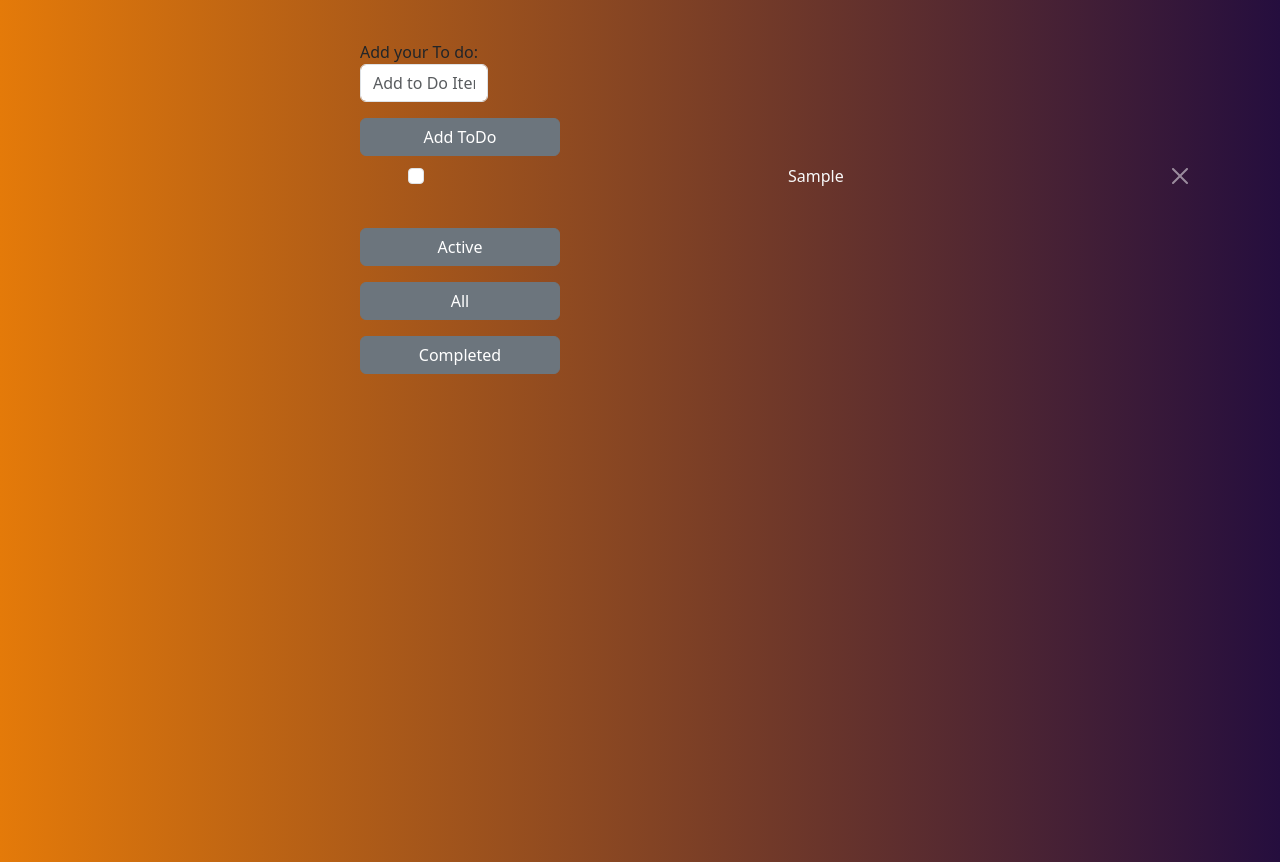
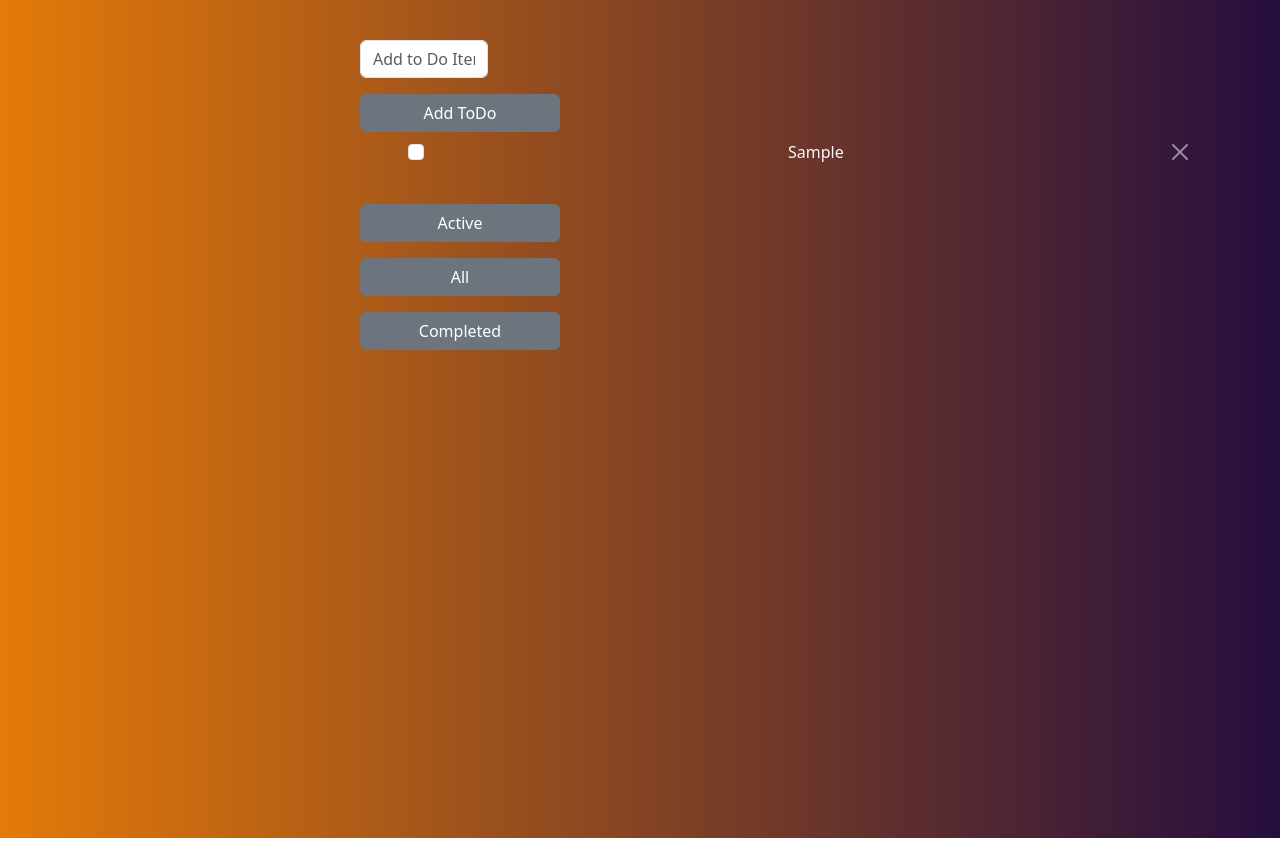
Before and after one commit to Karthi981/react-app, a React (Vite) app: page / in a window 1280 px wide. Both pictures are taken after typing "Sample" into the empty fields and a click on the button "Add ToDo". Shown: the top 862 px of the page. After the commit the page ends 838 px from the top, so only its background shows below. Built offline with nearby package versions, Linux system fonts and the light colour scheme.

Commit message:
finished changes

```diff
--- a/src/App.tsx
+++ b/src/App.tsx
@@ -1,4 +1,5 @@
 import Calci from "./Calci";
+import Handleform from "./Handleform";
 import Todos from "./Todos";
 import "./styles.css";
 function App() {
--- a/src/Calci.tsx
+++ b/src/Calci.tsx
@@ -1,5 +1,4 @@
 import { useReducer, useEffect, useMemo } from "react";
-import Button from "./components/Button";
 import CalciButton from "./components/CalciButton";
 
 type CalculatorState = {
--- a/src/Todos.tsx
+++ b/src/Todos.tsx
@@ -1,4 +1,4 @@
-import React, { useState } from "react";
+import React, { useState, useEffect } from "react";
 import Button from "./components/Button";
 
 interface Item {
@@ -8,11 +8,16 @@ interface Item {
 }
 
 const Todos: React.FC = () => {
-  const [todos, setTodos] = useState<{ input: string; items: Item[] }>({
+  const [todos, setTodos] = useState<{
+    input: string;
+    items: Item[];
+    filteredItems: Item[];
+  }>({
     input: "",
     items: [],
+    filteredItems: [],
   });
-  const { input, items } = todos;
+  const { input, items, filteredItems } = todos;
 
   const handleForm = (e: React.FormEvent<HTMLFormElement>) => {
     e.preventDefault();
@@ -22,7 +27,11 @@ const Todos: React.FC = () => {
     if (input.trim() !== "") {
       let value: Item[] = [];
       value.push({ id: Date.now(), text: input, selected: false });
-      setTodos({ items: [...items, ...value], input: "" });
+      setTodos({
+        items: [...items, ...value],
+        input: "",
+        filteredItems: [...filteredItems, ...value],
+      });
     }
   };
   const removeTodo = (index: number) => {
@@ -31,15 +40,31 @@ const Todos: React.FC = () => {
     setTodos((prevItems: { input: string; items: Item[] }) => ({
       ...prevItems,
       items: updatedTodos,
+      filteredItems: updatedTodos,
     }));
   };
-  const onFilter = (ifselected: boolean) => {
-    const filteredItems = items.filter((item) => item.selected === ifselected);
+  const onFilter = (isChange: boolean, ifselected?: boolean) => {
+    if (isChange === true) {
+      const filtered = items.filter((item) => item.selected === ifselected);
       setTodos((prevItems: { input: string; items: Item[] }) => ({
         ...prevItems,
-      items: filteredItems,
+        filteredItems: filtered,
       }));
+    } else {
+      setTodos((prevItems: { input: string; items: Item[] }) => ({
+        ...prevItems,
+        filteredItems: items,
+      }));
+    }
   };
+
+  useEffect(() => {
+    setTodos((prevItems: { input: string; items: Item[] }) => ({
+      ...prevItems,
+      filteredItems: items,
+    }));
+  }, [items]);
+
   const handleCheckboxChange = (id: number) => {
     let selectedItem: Item[] = items.map((item) =>
       item.id === id ? { ...item, selected: !item.selected } : item
@@ -47,14 +72,17 @@ const Todos: React.FC = () => {
     setTodos((prevItems: { input: string; items: Item[] }) => ({
       ...prevItems,
       items: selectedItem,
+      filteredItems: selectedItem,
     }));
   };
 
   const handleChange = (e: React.ChangeEvent<HTMLInputElement>) => {
-    setTodos((prevItems: { input: string; items: Item[] }) => ({
+    setTodos(
+      (prevItems: { input: string; items: Item[]; filteredItems: Item[] }) => ({
         ...prevItems,
         input: e.target.value,
-    }));
+      })
+    );
   };
 
   return (
@@ -64,7 +92,6 @@ const Todos: React.FC = () => {
           <div className="col-sm p-2">
             <form onSubmit={(e) => handleForm(e)}>
               <label>
-                Add your To do:
                 <input
                   autoComplete="false"
                   id={todos.input}
@@ -93,23 +120,19 @@ const Todos: React.FC = () => {
           </div>
         </div>
       </div>
-      <div className="container">
       <ul>
-          {items.map((todo, index) => (
+        {filteredItems.map((todo, index) => (
+          <div className="container" key={todo.id}>
             <div className="container" style={{ width: 1300 }}>
               <div className="row">
                 <div className="col">
-                  <div className="form-check">
+                  <div className="form-check" key={todo.id}>
                     <input
                       className="form-check-input"
                       type="checkbox"
                       value=""
+                      checked={todo.selected}
                       onChange={() => handleCheckboxChange(todo.id)}
-                      id={
-                        todo.selected == true
-                          ? "flexCheckChecked"
-                          : "flexCheckDefault"
-                      }
                     ></input>
                   </div>
                 </div>
@@ -122,6 +145,7 @@ const Todos: React.FC = () => {
                 <div className="col">
                   <span>
                     <button
+                      key={todo.id}
                       type="button"
                       className="btn-close btn-close-white"
                       aria-label="Close"
@@ -131,19 +155,20 @@ const Todos: React.FC = () => {
                 </div>
               </div>
             </div>
+          </div>
         ))}
       </ul>
-      </div>
+
       <div className="container">
         <div className="row">
           <div className="col-sm p-2">
-            <Button onClick={() => onFilter(false)}>Active</Button>
+            <Button onClick={() => onFilter(true, false)}>Active</Button>
           </div>
           <div className="col-sm p-2">
-            <Button>All</Button>
+            <Button onClick={() => onFilter(false)}>All</Button>
           </div>
           <div className="col-sm p-2">
-            <Button onClick={() => onFilter(true)}>Completed</Button>
+            <Button onClick={() => onFilter(true, true)}>Completed</Button>
           </div>
         </div>
       </div>
```
Lines whose indentation alone changed are shown as unchanged.
